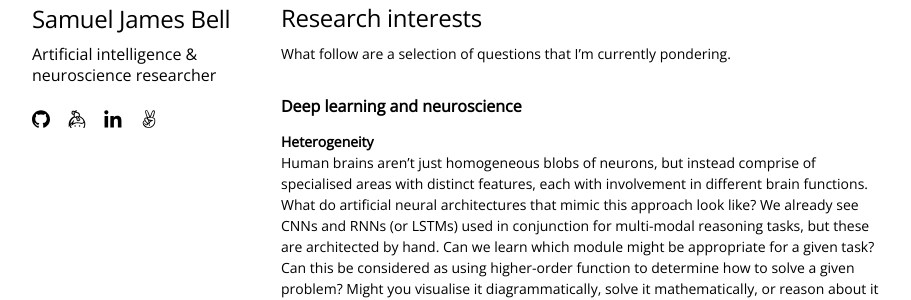
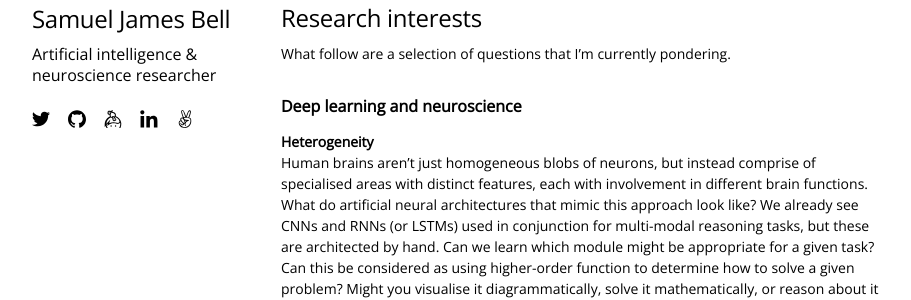
Before and after one commit to samueljamesbell/samueljamesbell.github.io, a Jekyll site: the page built from research.md, in a window 1280 px wide. Shown: the part 241-541 px from the top of the page, without its empty margins (68-979 px from the left). Built offline with Jekyll 4.4.1, drawn with Linux system fonts in a browser that asks for light colours.

Commit message:
Add twitter link to sidebar

```diff
--- a/_includes/column.html
+++ b/_includes/column.html
@@ -6,6 +6,12 @@
             Artificial intelligence & neuroscience researcher
         </p>
         <section class="social">
+            <a href="https://twitter.com/neurosamuel">
+                <svg width="18px" height="18px" role="img" viewBox="0 0 24 24" xmlns="http://www.w3.org/2000/svg">
+                    <title>Twitter icon</title>
+                    <path d="M23.954 4.569c-.885.389-1.83.654-2.825.775 1.014-.611 1.794-1.574 2.163-2.723-.951.555-2.005.959-3.127 1.184-.896-.959-2.173-1.559-3.591-1.559-2.717 0-4.92 2.203-4.92 4.917 0 .39.045.765.127 1.124C7.691 8.094 4.066 6.13 1.64 3.161c-.427.722-.666 1.561-.666 2.475 0 1.71.87 3.213 2.188 4.096-.807-.026-1.566-.248-2.228-.616v.061c0 2.385 1.693 4.374 3.946 4.827-.413.111-.849.171-1.296.171-.314 0-.615-.03-.916-.086.631 1.953 2.445 3.377 4.604 3.417-1.68 1.319-3.809 2.105-6.102 2.105-.39 0-.779-.023-1.17-.067 2.189 1.394 4.768 2.209 7.557 2.209 9.054 0 13.999-7.496 13.999-13.986 0-.209 0-.42-.015-.63.961-.689 1.8-1.56 2.46-2.548l-.047-.02z"/>
+                </svg>
+            </a>
             <a href="https://github.com/samueljamesbell">
                 <svg height="18px" width="18px" aria-labelledby="simpleicons-github-icon" role="img" viewBox="0 0 24 24" xmlns="http://www.w3.org/2000/svg">
                     <title id="simpleicons-github-icon">GitHub icon</title>
```
